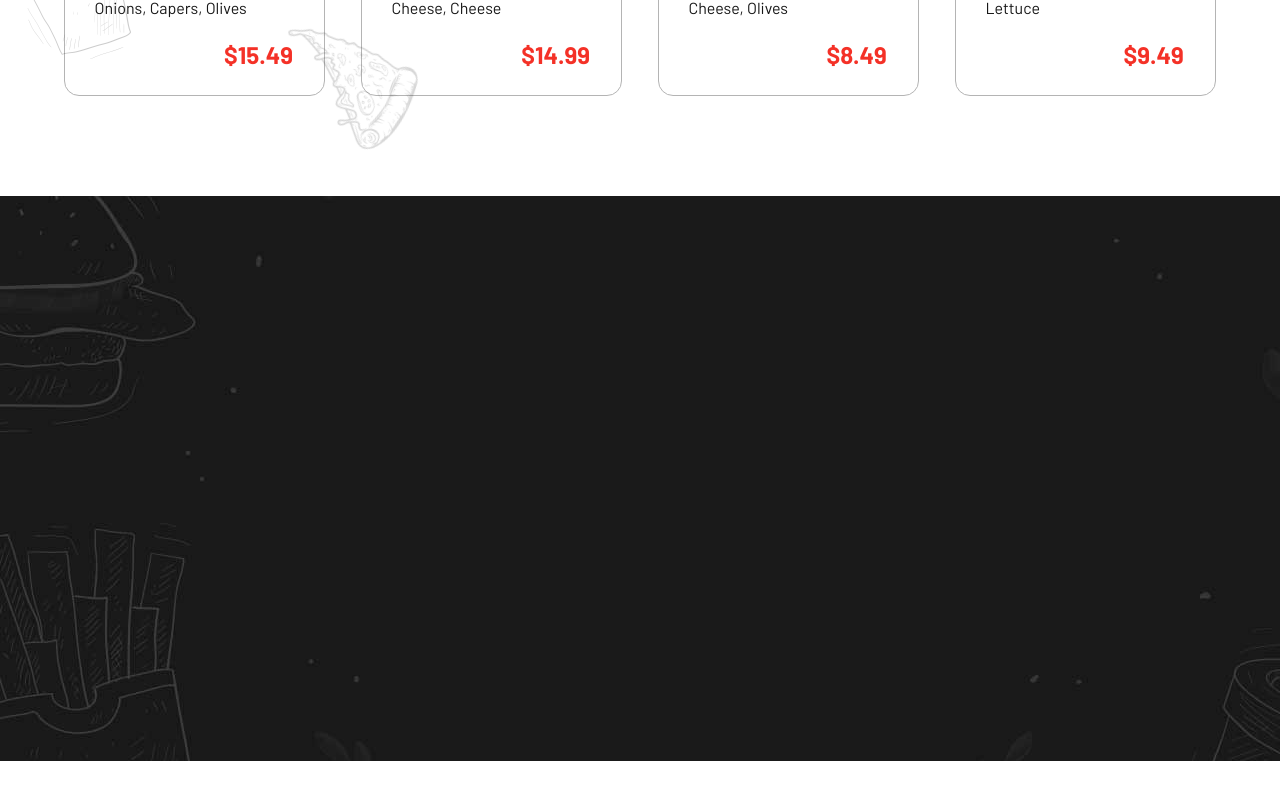
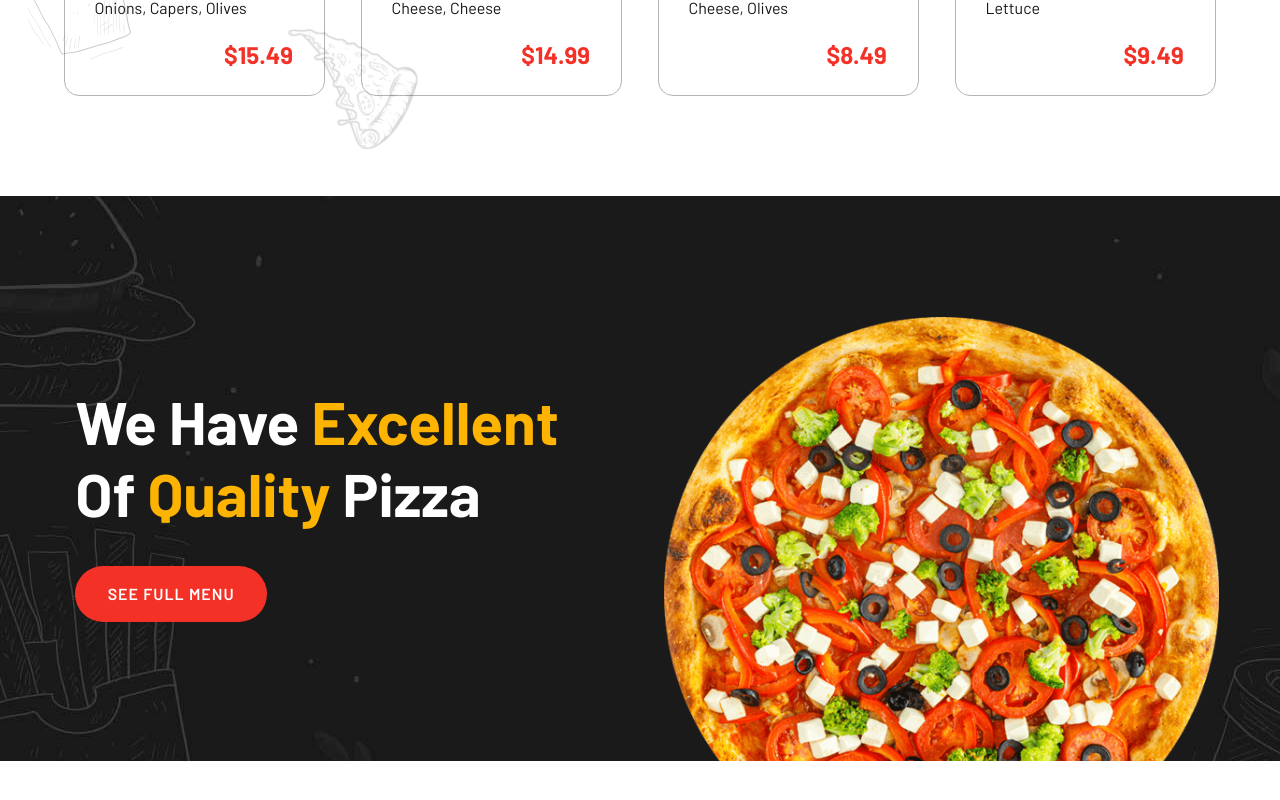
Before and after one commit to KrisKiselkov/panpie, a React (Create React App) app: page / in a window 1280 px wide. Shown: the part 2385-3185 px from the top of the page. Before the commit the page ends 3146 px from the top, so only its background shows below. Built offline with nearby package versions, Linux system fonts and the light colour scheme.

Commit message:
Quality Container Base Look

```diff
--- a/src/App.css
+++ b/src/App.css
@@ -314,10 +314,57 @@ nav h2 {
 
 /* QUALITY CONTAINER */
 #quality-container {
+  display: flex;
   background-image: url("images/quality-bg.jpg");
   background-position: center;
   background-size: auto;
   background-attachment: fixed;
   background-color: aqua;
   height: 565px;
+  margin-bottom: 5em;
 }
+
+#quality-text {
+  top: 8.7em;
+  width: 50%;
+  position: relative;
+  left: 4.7em;
+}
+
+#quality-h1 {
+  color: #fff;
+  font-size: 60px;
+}
+
+#quality-h1 span {
+  color: #fcb302;
+}
+
+#quality-btn {
+  position: relative;
+  bottom: .8em;
+  height: 3.5em;
+  width: 12em;
+  font-size: 16px;
+  text-transform: uppercase;
+  font-weight: 600;
+  color: #fff;
+  letter-spacing: 1px;
+  background-color: #f43127;
+  border: none;
+  border-radius: 5em;
+  transition: all .2s ease-out;
+}
+
+#quality-image-container {
+  width: 50%;
+  overflow: hidden;
+}
+
+#quality-image {
+  position: relative;
+  top: 7.6em;
+  left: 1.5em;
+  max-width: 555px;
+  max-height: 536px;
+}
--- a/src/content/Quality-Container.js
+++ b/src/content/Quality-Container.js
@@ -3,7 +3,15 @@
 export function QualityContainer() {
     return(
         <section id="quality-container">
+            <div id="quality-text">
+                <h1 id="quality-h1">We Have <span>Excellent</span><br></br>
+                Of <span>Quality</span> Pizza</h1>
+                <button id="quality-btn">See Full Menu</button>
+            </div>
 
+            <div id="quality-image-container">
+                <img id="quality-image" src={require("../images/quality-pizza.png")}></img>
+            </div>
         </section>
     );
 }
```
